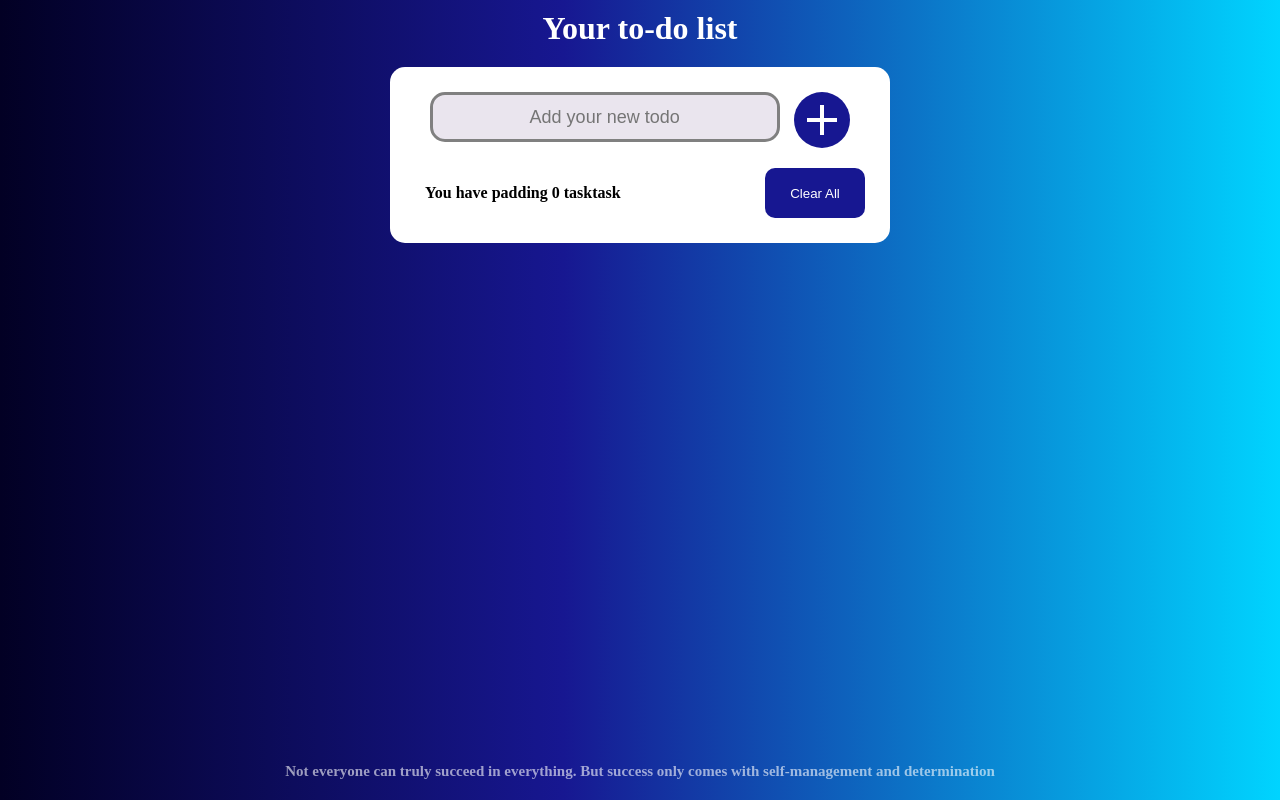
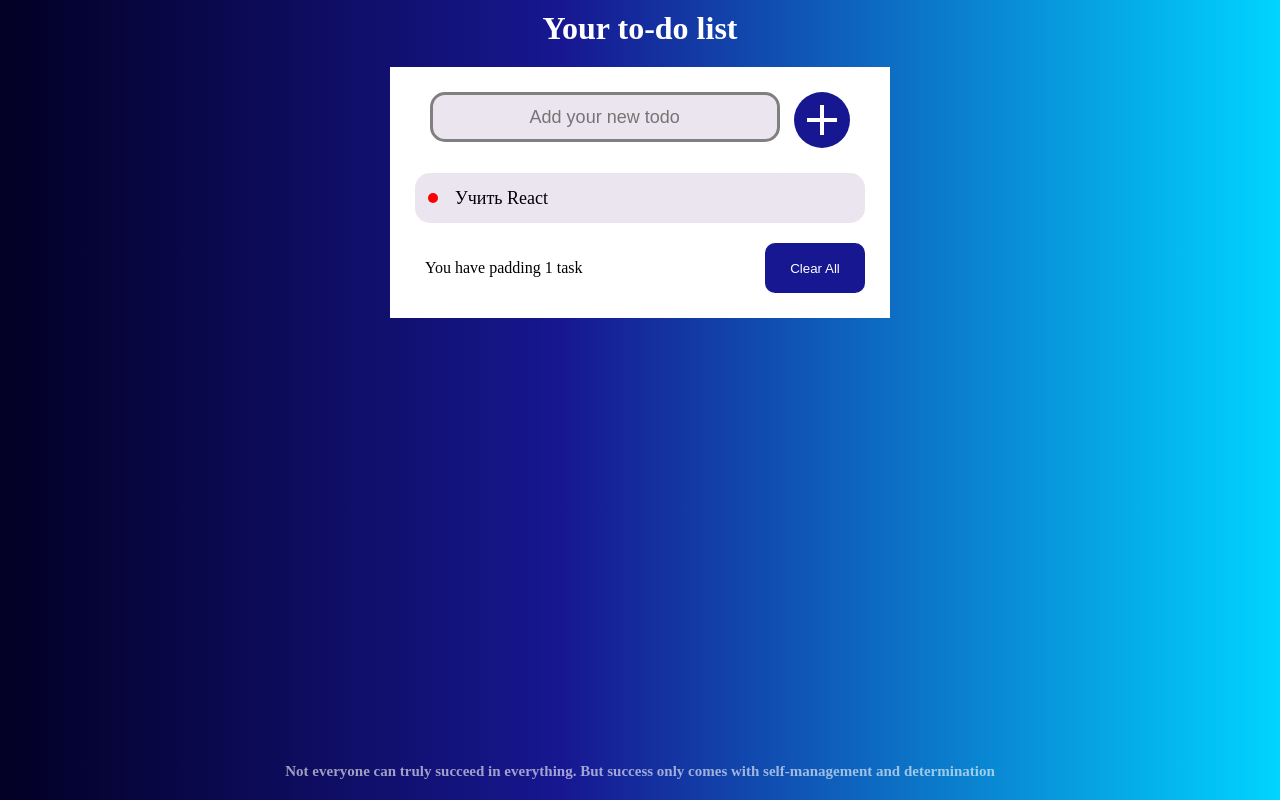
Before and after one commit to InessaBoickova/ToDo-React, a React (Create React App) app: page / in a window 1280 px wide. Built offline with nearby package versions, Linux system fonts and the light colour scheme.

Commit message:
create adding tasks

```diff
--- /dev/null
+++ b/src/components/AddTask/AddTask.js
@@ -0,0 +1,11 @@
+import './AddTask.sass'
+function AddTask(props){
+    return (
+        <div className="task">
+            <div className="task_subheader">{props.task}</div>
+            <button className="task_button"></button>
+        </div>
+    )
+}
+
+export default AddTask;
--- /dev/null
+++ b/src/components/AddTask/AddTask.sass
@@ -0,0 +1,36 @@
+.task
+    height: 50px
+    position: relative
+    display: flex
+    align-items: center
+    justify-content: space-between
+    margin-top: 25px
+    border-radius: 15px
+    background: #eae5ee
+    font-size: 18px
+    padding-left: 40px
+    &:before
+        content: ""
+        position: absolute
+        height: 10px
+        width: 10px
+        background: red
+        border-radius: 50%
+        left: 13px
+        top: 20px
+    &_button
+        margin-left: 10px
+        border-radius: 20px
+        width: 100px
+        height: 50px
+        background: #eae5ee
+        border: none
+        cursor: pointer
+    &:hover
+        .task_button
+            transition: 0.8s
+            background: rgba(23,23,145,1)
+            background-image: url('../../../public/img/delete-svgrepo-com.svg')
+            background-repeat: no-repeat
+            background-position: center center
+            background-size: 35%
--- a/src/components/App/App.js
+++ b/src/components/App/App.js
@@ -1,23 +1,69 @@
+import { Component } from "react";
 import TaskAddForm from "../TaskAddForm/TaskAddForm";
 import ClearButton from "../ClearButton/ClearButton";
+import Task from "../Task/Task";
+import './app.sass'
 
-function App() {
+class App extends Component{
+    constructor(props){
+        super(props);
+        this.state = {
+            data : [
+                {task:'Учить React', id: 1},
+            ],
+        }
+    }
+    deleteItem =(id)=>{
+        this.setState(({data})=> {
+            return {
+              data: data.filter(item => item.id !== id)
+            }
+        })
+    }
+
+    addItem = (task) => {
+
+      if(!task){
+        alert('Введите корректные данные!')
+        return this.addItem;
+      }
+
+      const newItem = {
+          task,
+          id: this.maxId++
+      }
+
+      this.setState(({data}) => {
+          const newArr = [...data, newItem];
+          return {
+              data: newArr
+          }
+      });
+      console.log(this.maxId)
+    }
+
+
+    render(){
+      const {data} = this.state;
+      let totalNumTask = data.length;
         return (
             <div className="App">
                 <header className="App_header">
                     <h1>Your to-do list</h1>
                 </header>
 
-          <section className="checklist">
-              <TaskAddForm/>
-              <div className="checklist_task"></div>
-              <ClearButton/>
+                <section className="App_wrapper">
+                    <TaskAddForm onAdd={this.addItem}/>
+                    <Task data = {data}/>
+                    <ClearButton length = {totalNumTask}/>
                 </section>
+
                 <footer className="App_footer">
                   <h2>Not everyone can truly succeed in everything. But success only comes with self-management and determination</h2>
                 </footer>
             </div>
         );
     }
+}
 
 export default App;
--- /dev/null
+++ b/src/components/App/app.sass
@@ -0,0 +1,22 @@
+.App
+    display: flex
+    flex-direction: column
+    align-items: center
+    font-family: 'Anek Bangla'
+    background: linear-gradient(90deg, rgba(2,0,36,1) 0%, rgba(23,23,145,1) 44%, rgba(0,212,255,1) 100%)
+    height: 100vh
+    &_header
+        margin-top: 10px
+        color: white
+    &_footer
+        position: absolute
+        bottom: 20px
+        color: rgba(255,255, 255,.6)
+        font-size: 10px
+    &_wrapper
+        position: relative
+        min-width: 500px
+        padding: 25px
+        margin: 20px auto
+        background-color: white
+        border-radius: 15p
--- a/src/components/ClearButton/ClearButton.js
+++ b/src/components/ClearButton/ClearButton.js
@@ -1,11 +1,13 @@
+import './ClearButton.sass'
 
-const ClearButton = (props) =>{
+
+function ClearButton (props){
     return (
-        <div className="checklist_result">
-            <div className="wrapper">
-                <h4 class="checklist_count">You have padding 0 tasktask</h4>
+        <div className="clear">
+            <div className="clear_count">
+                You have padding {props.length} task
             </div>
-            <button className="checklist_clear"> Clear All </button>
+            <button className="clear_btn"> Clear All </button>
         </div>
     )
 }
--- /dev/null
+++ b/src/components/ClearButton/ClearButton.sass
@@ -0,0 +1,17 @@
+.clear
+    margin-top: 20px
+    display: flex
+    justify-content: space-between
+    align-items: center
+    &_count
+        margin: 10px
+    &_btn
+        width: 100px
+        height: 50px
+        border: none
+        background-color:  rgba(23,23,145,1)
+        color: white
+        border-radius: 10px
+        &:hover
+            cursor: pointer
+            background-color: #2c2caa
--- /dev/null
+++ b/src/components/Task/Task.js
@@ -0,0 +1,19 @@
+import { Fragment } from "react";
+import AddTask from "../AddTask/AddTask";
+
+function Task(props){
+    const elem = props.data.map((item) => {
+        let{id,task} = item;
+        return (
+            <AddTask key = {id} task = {task}/>
+        )
+    })
+    return (
+        <Fragment>
+            {elem}
+        </Fragment>
+    )
+}
+
+
+export default Task;
--- a/src/components/TaskAddForm/TaskAddForm.js
+++ b/src/components/TaskAddForm/TaskAddForm.js
@@ -1,13 +1,36 @@
-import { useState } from "react"
+import { Component } from "react"
+import './TaskAddForm.sass'
 
-const TaskAddForm = () =>{
-    const [text , setText] = useState('');
-    return(
-        <div className="checklist_wrapper">
-            <input onChange={(e)=>{setText(e.target.value)}}  type="text" placeholder="Add your new todo" name="name" value={text} className="checklist_input"/>
-            <button className="checklist_btn"></button>
-        </div>
-    )
+class TaskAddForm extends Component{
+    constructor(props){
+        super(props)
+        this.state = {
+            task : ''
+        }
+    }
+
+    onSubmit = (e) => {
+        e.preventDefault();
+        this.props.onAdd(this.state.task);
+        this.setState({
+            task: '',
+        })
+    }
+
+    onValueChange= (e)=>{
+        this.setState({
+           task : e.target.value
+        })
+    }
+
+    render(){
+        return(
+            <form className="form" onSubmit = {this.onSubmit}>
+                <input onChange={(e)=>{this.onValueChange(e)}}  type="text" placeholder="Add your new todo" name="name" value={this.state.task} className="form_input"/>
+                <button className="form_btn" type="submit" ></button>
+            </form>
+        )
+    }
 }
 
 export default TaskAddForm;
--- /dev/null
+++ b/src/components/TaskAddForm/TaskAddForm.sass
@@ -0,0 +1,40 @@
+.form
+    display: flex
+    justify-content: space-evenly
+    &_input
+        display: block
+        min-width: 350px
+        height: 50px
+        border: solid grey
+        border-radius: 15px
+        padding: 0 20px
+        background: #eae5ee
+        font-size: 18px
+        text-align: center
+        outline: none
+    &_btn
+        position: relative
+        border: none
+        border-radius: 50%
+        background-color: rgba(23,23,145,1)
+        width: 56px
+        height: 56px
+        &::before
+            content: ""
+            position: absolute
+            height: 30px
+            width: 4px
+            background: white
+            left: 26px
+            top: 13px
+        &::after
+            content: ""
+            position: absolute
+            height: 4px
+            width: 30px
+            background: white
+            left: 13px
+            top: 26px
+        &:hover
+            cursor: pointer
+            background-color: #2c2caa
--- a/src/index.sass
+++ b/src/index.sass
@@ -2,83 +2,3 @@
   margin: 0
   padding: 0
   box-sizing: border-box
-
-.App
-    display: flex
-    flex-direction: column
-    align-items: center
-    font-family: 'Anek Bangla'
-    background: linear-gradient(90deg, rgba(2,0,36,1) 0%, rgba(23,23,145,1) 44%, rgba(0,212,255,1) 100%)
-    height: 100vh
-    &_header
-        margin-top: 10px
-        color: white
-    &_footer
-        position: absolute
-        bottom: 20px
-        color: rgba(255,255, 255,.6)
-        font-size: 10px
-.checklist
-    position: relative
-    min-width: 500px
-    padding: 25px
-    margin: 20px auto
-    background-color: white
-    border-radius: 15px
-    &_wrapper
-        display: flex
-        justify-content: space-evenly
-    &_input
-        display: block
-        min-width: 350px
-        height: 50px
-        border: solid grey
-        border-radius: 15px
-        padding: 0 20px
-        background: #eae5ee
-        font-size: 18px
-        text-align: center
-        outline: none
-    &_btn
-        position: relative
-        border: none
-        border-radius: 50%
-        background-color: rgba(23,23,145,1)
-        width: 56px
-        height: 56px
-        &::before
-            content: ""
-            position: absolute
-            height: 30px
-            width: 4px
-            background: white
-            left: 26px
-            top: 13px
-        &::after
-            content: ""
-            position: absolute
-            height: 4px
-            width: 30px
-            background: white
-            left: 13px
-            top: 26px
-        &:hover
-            cursor: pointer
-            background-color: #2c2caa
-    &_result
-        margin-top: 20px
-        display: flex
-        justify-content: space-between
-        align-items: center
-        h4
-            margin: 10px
-    &_clear
-        width: 100px
-        height: 50px
-        border: none
-        background-color:  rgba(23,23,145,1)
-        color: white
-        border-radius: 10px
-        &:hover
-            cursor: pointer
-            background-color: #2c2caa
```
Also changed, not shown: public/img/delete-svgrepo-com.svg (added). Lines whose indentation alone changed are shown as unchanged.
